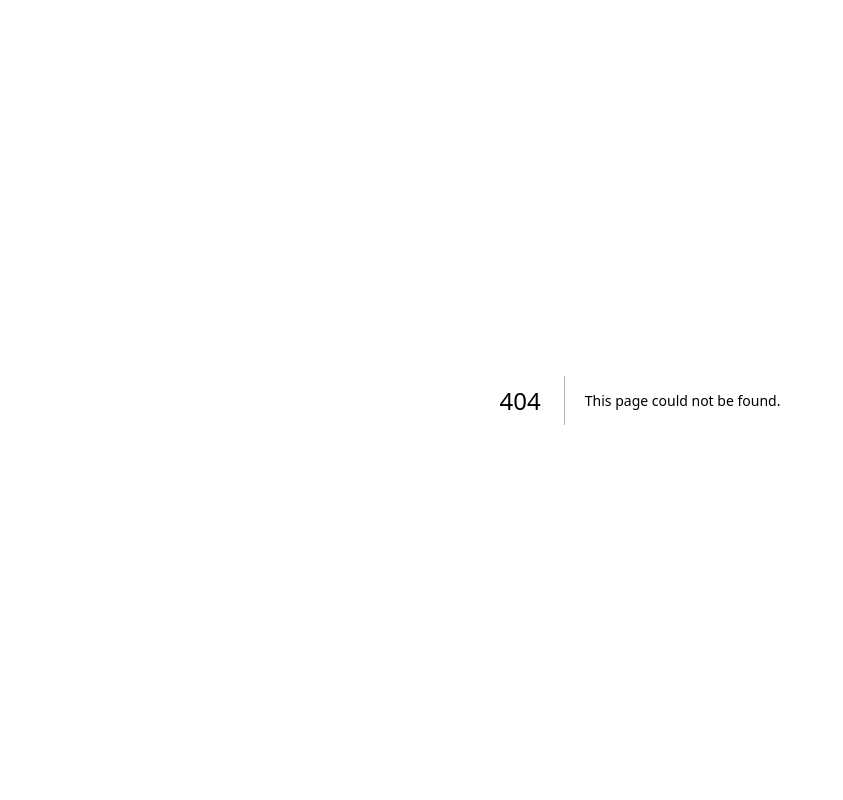
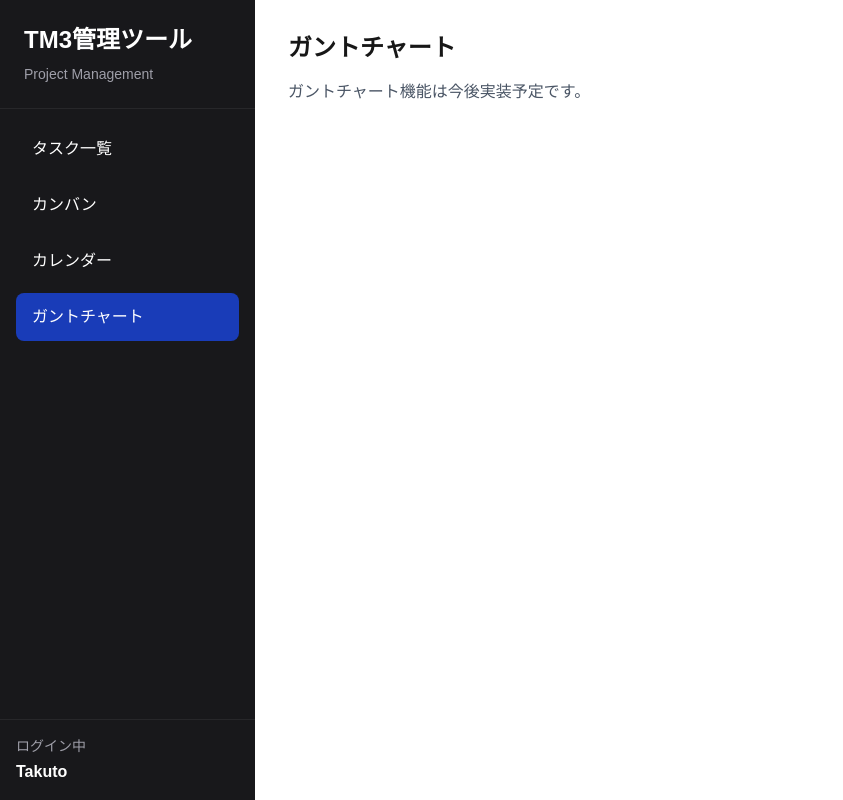
Before and after one commit to kazu0801-b/tm3-management-app, a Next.js app in the folder frontend/: page /gantt in a window 1280 px wide. Before the commit this address had no page. Shown: the whole page, without its empty margins (0-843 px from the left). Built offline with nearby package versions, Linux system fonts and the light colour scheme.

Commit message:
Sidebarのページ遷移対応を追加

```diff
--- /dev/null
+++ b/frontend/src/app/calender/page.tsx
@@ -0,0 +1,10 @@
+import { AppLayout } from "@/components/templates/AppLayout";
+
+export default function CalenderPage() {
+    return (
+        <AppLayout>
+            <h1 className="text-2xl font-bold">カレンダー</h1>
+            <p className="mt-4 text-gray-600">カレンダー機能は今後実装予定です。</p>
+        </AppLayout>
+    );
+}
--- /dev/null
+++ b/frontend/src/app/gantt/page.tsx
@@ -0,0 +1,11 @@
+import { AppLayout } from "@/components/templates/AppLayout";
+
+export default function GanttPage () {
+    return (
+        <AppLayout>
+            <h1 className="text-2xl font-bold">ガントチャート</h1>
+
+            <p className="mt-4 text-gray-600">ガントチャート機能は今後実装予定です。</p>
+        </AppLayout>
+    );
+}
--- a/frontend/src/app/kanban/page.tsx
+++ b/frontend/src/app/kanban/page.tsx
@@ -1,10 +1,11 @@
 import { KanbanBoard } from "@/components/organisms/KanbanBoard";
 import { Navigation } from "@/components/organisms/Navigation";
+import { AppLayout } from "@/components/templates/AppLayout";
 import { mockTasks } from "@/data/mockTasks";
 
 export default function KanbanPage() {
   return (
-    <main className="p-8">
+    <AppLayout>
       <h1 className="text-2xl font-bold">カンバン</h1>
       <Navigation />
 
@@ -15,6 +16,6 @@ export default function KanbanPage() {
       <div className="mt-8">
         <KanbanBoard tasks={mockTasks} />
       </div>
-    </main>
+    </AppLayout>
   );
 }
--- a/frontend/src/components/organisms/KanbanColumn/index.tsx
+++ b/frontend/src/components/organisms/KanbanColumn/index.tsx
@@ -1,3 +1,4 @@
+"use client";
 import { Task, TaskStatus } from "@/types/task";
 import { TaskCard } from "../TaskCard";
 
--- a/frontend/src/components/organisms/Sidebar/index.tsx
+++ b/frontend/src/components/organisms/Sidebar/index.tsx
@@ -1,32 +1,36 @@
+"use client";
+import Link from "next/link";
+import { usePathname } from "next/navigation";
 export const Sidebar = () => {
+    const pathname = usePathname();
+
+    const linkClass = (href: string) => {
+        const isActive = pathname === href;
+
+        return isActive ? "rounded-lg bg-blue-800 px-4 py-3 text-white transition" : "rounded-lg px-4 py-3 text-left transition hover:bg-zinc-800";
+    };
     return (
         <aside className="flex min-h-screen w-64 flex-col border-r bg-zinc-900 text-white">
-            <div className="flex min-h-screen w-64 flex-col border-r bg-zinc-900 text-white">
-                <h1 className="border-b border-zinc-800 p-6">
-                    TM3管理ツール
-                </h1>
-
-                <p className="mt-2 text-sm text-zinc-400">
-                    Project Management
-                </p>
+            <div className="border-b border-zinc-800 p-6">
+                <h1 className="text-2xl font-bold">TM3管理ツール</h1>
+                <p className="mt-2 text-sm text-zinc-400">Project Management</p>
             </div>
 
             <nav className="flex flex-1 flex-col gap-2 p-4">
-                <button className="rounded-lg bg-zinc-800 px-4 py-3 text-left transition hover:bg-zinc-700">
+                <Link href="/" className={linkClass("/")}>
                     タスク一覧
-                </button>
+                </Link>
 
-                <button className="rounded-lg px-4 py-3 text-left transition hover:bg-zinc-800">
+                <Link href="/kanban" className={linkClass("/kanban")}>
+                    カンバン
+                </Link>
+
+                <Link href="/calender" className={linkClass("/calender")}>
                     カレンダー
-                </button>
-
-                <button className="rounded-lg px-4 py-3 text-left transition hover:bg-zinc-800">
-                    カンバン
-                </button>
-
-                <button className="rounded-lg px-4 py-3 text-left transition hover:bg-zinc-800">
+                </Link>
+                <Link href="/gantt" className={linkClass("/gantt")}>
                     ガントチャート
-                </button>
+                </Link>
             </nav>
 
             <div className="border-t border-zinc-800 p-4">
```
